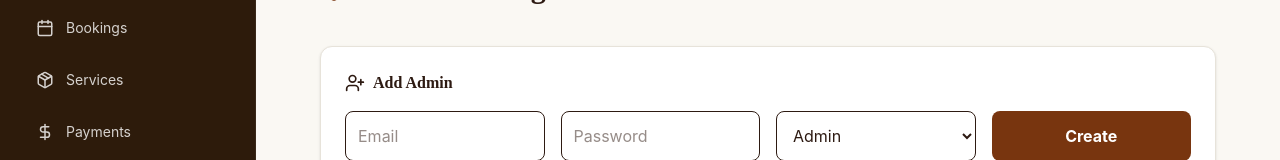
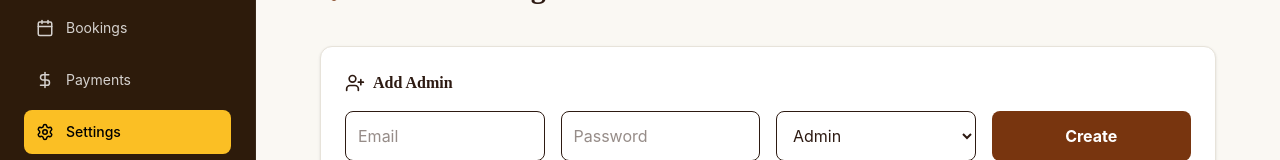
Before and after one commit to madoyakimberley/lynvista-safaris, a Next.js app: page /admin/settings in a window 1280 px wide. Shown: the part 246-406 px from the top of the page. Built offline with nearby package versions, Linux system fonts and the light colour scheme; no server answers; the database is empty.

Commit message:
Update layout.jsx

```diff
--- a/src/app/admin/layout.jsx
+++ b/src/app/admin/layout.jsx
@@ -21,7 +21,7 @@ export default function AdminLayout({ children }) {
   const navItems = [
     { name: "Dashboard", href: "/admin", icon: LayoutDashboard },
     { name: "Bookings", href: "/admin/bookings", icon: Calendar },
-    { name: "Services", href: "/admin/services", icon: Package },
+
     { name: "Payments", href: "/admin/payments", icon: DollarSign },
     { name: "Settings", href: "/admin/settings", icon: Settings },
   ];
```
